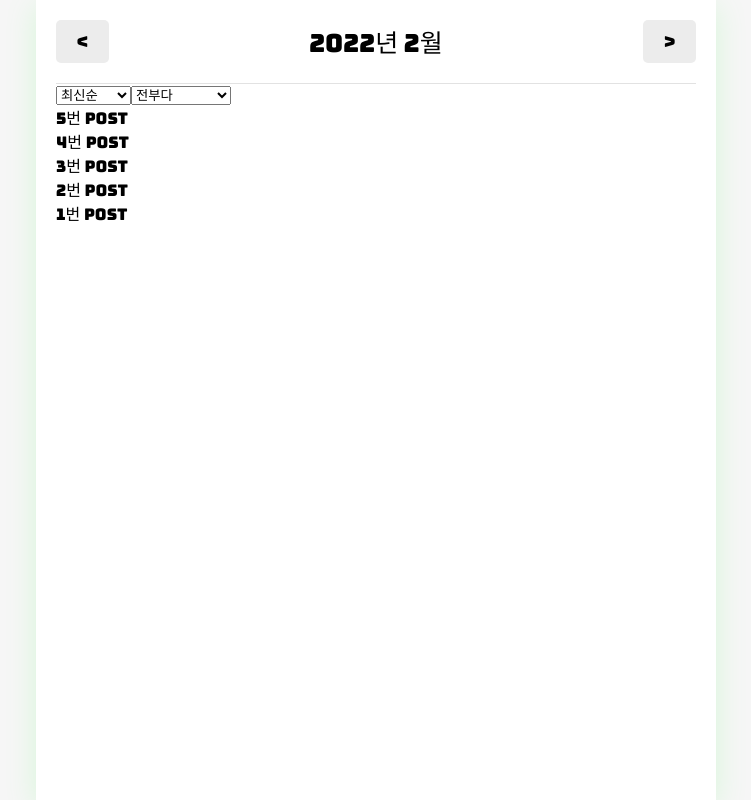
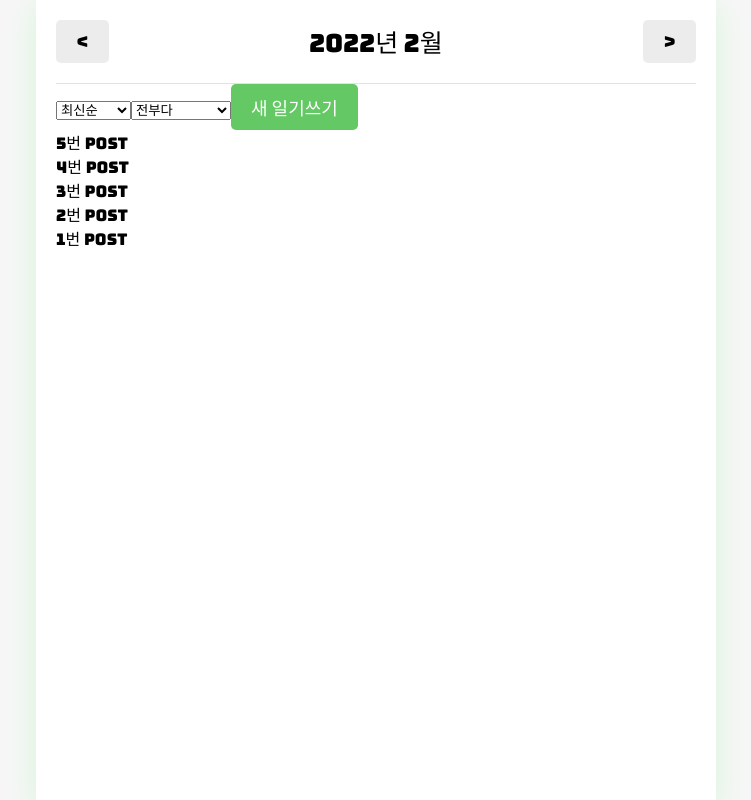
Before and after one commit to hyeonukdev/react-diary, a React (Create React App) app: page / in a window 1280 px wide. Shown: the whole page, without its empty margins (264-1015 px from the left). Built offline with nearby package versions, Linux system fonts and the light colour scheme.

Commit message:
:lipstick: Add create Button

```diff
--- a/src/components/DiaryList.js
+++ b/src/components/DiaryList.js
@@ -1,4 +1,6 @@
 import { useState } from "react";
+import { useNavigate } from "react-router-dom";
+import MyButton from "./MyButton";
 
 const sortOptionList = [
   { value: "latest", name: "최신순" },
@@ -24,6 +26,7 @@
 };
 
 const DiaryList = ({ diaryList }) => {
+  const navigate = useNavigate();
   const [sortType, setSortType] = useState("latest");
   const [filter, setFilter] = useState("all");
 
@@ -37,7 +40,6 @@
       }
     };
     const compare = (a, b) => {
-      console.log("sortType: ", sortType);
       if (sortType === "latest") {
         return parseInt(b.date) - parseInt(a.date);
       } else {
@@ -64,6 +66,11 @@
         onChange={setFilter}
         optionList={filterOptionList}
       />
+      <MyButton
+        type={"positive"}
+        text={"새 일기쓰기"}
+        onClick={() => navigate("/new")}
+      />
       {getProcessDiaryList().map((it) => (
         <div key={it.id}>{it.content}</div>
       ))}
--- a/src/pages/Home.js
+++ b/src/pages/Home.js
@@ -31,10 +31,6 @@
     }
   }, [diaryList, curDate]);
 
-  useEffect(() => {
-    console.log(data);
-  }, [data]);
-
   const increaseMonth = () => {
     setCurDate(
       new Date(curDate.getFullYear(), curDate.getMonth() + 1, curDate.getDate())
```
